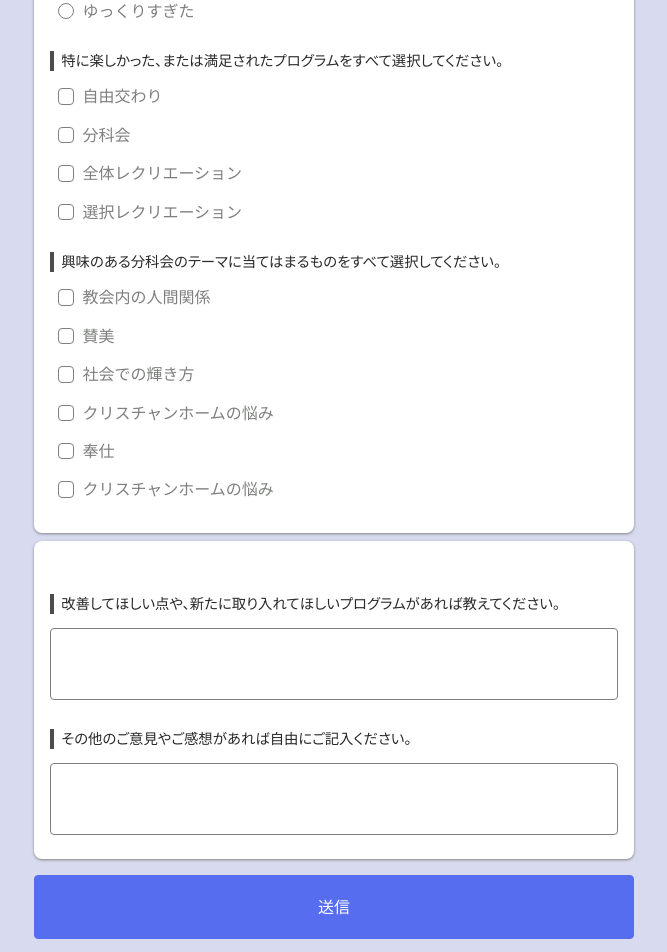
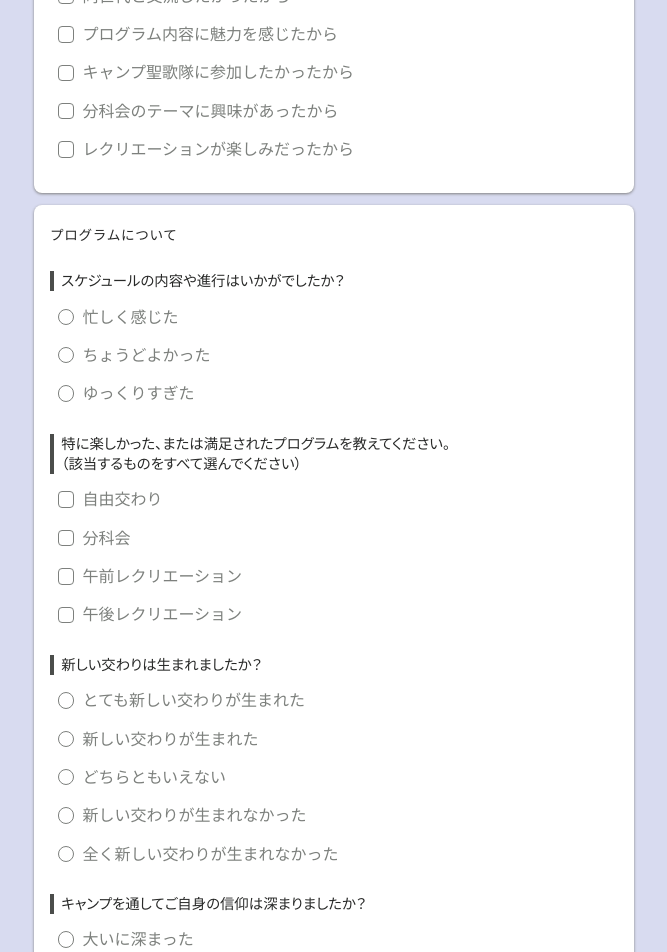
Before and after one commit to axunion/nitonabbc-form, a Nuxt app: page /survey/202505 in a window 1280 px wide. Shown: the part 1360-2312 px from the top of the page, without its empty margins (306-973 px from the left). Built offline with nearby package versions, Linux system fonts and the light colour scheme; no server answers.

Commit message:
feat: update survey form with new questions and improved layout

```diff
--- a/app/components/AppInputCheckbox.vue
+++ b/app/components/AppInputCheckbox.vue
@@ -53,7 +53,7 @@ const model = defineModel<string[]>();
 }
 
 .item {
-  align-items: center;
+  align-items: start;
   color: var(--color-subtext);
   display: flex;
   gap: 0.5em;
@@ -69,6 +69,7 @@ const model = defineModel<string[]>();
   border-radius: 4px;
   display: inline-block;
   height: 0.9em;
+  margin: 0.2em 0 0;
   width: 0.9em;
 }
 
--- a/app/pages/survey/202505.vue
+++ b/app/pages/survey/202505.vue
@@ -1,7 +1,6 @@
 <script setup lang="ts">
 const type = "202505s";
 const deadline = Date.parse("2025-05-18T23:59:59+09:00");
-const storageKey = "orqpboeruhqpeorhj";
 const requiredNames = ["name"];
 
 const { postState, error, checkExpiration, postToSheet } = useApi();
@@ -15,7 +14,8 @@ const postData = ref({
   websiteInfo: "",
   schedule: "",
   favorite: [],
-  futureThemes: [],
+  fellowship: "",
+  growth: "",
   kaizen: "",
   opinion: "",
 });
@@ -55,7 +55,9 @@ useHead({
     <template v-if="expirationState === null">
       <form v-if="isShowInput" class="form" @submit.prevent="submit">
         <AppCard>
-          <p>このたびはご参加いただき、誠にありがとうございました。今後のキャンプ運営の参考とさせていただきたく、ぜひアンケートにご協力ください。</p>
+          <p>
+            このたびはご参加いただき、誠にありがとうございました。今後のキャンプ運営の参考とさせていただきたく、ぜひアンケートにご協力ください。
+          </p>
         </AppCard>
 
         <FormBox>
@@ -92,6 +94,21 @@ useHead({
             { label: 'ちょうどよかった', value: 'ちょうどよかった' },
             { label: '少なかった', value: '少なかった' }
           ]" v-model="postData.websiteInfo" />
+
+          <p class="question">
+            今回の青年キャンプに参加しようと思った理由を教えてください。<br />
+            （該当するものをすべて選んでください）
+          </p>
+          <AppInputCheckbox name="favorite" :items="[
+            { label: 'いつも参加しているから', value: 'いつも参加しているから' },
+            { label: '教会や友人に誘われたから', value: '教会や友人に誘われたから' },
+            { label: '特にメッセージに期待していたから', value: '特にメッセージに期待していたから' },
+            { label: '同世代と交流したかったから', value: '同世代と交流したかったから' },
+            { label: 'プログラム内容に魅力を感じたから', value: 'プログラム内容に魅力を感じたから' },
+            { label: 'キャンプ聖歌隊に参加したかったから', value: 'キャンプ聖歌隊に参加したかったから' },
+            { label: '分科会のテーマに興味があったから', value: '分科会のテーマに興味があったから' },
+            { label: 'レクリエーションが楽しみだったから', value: 'レクリエーションが楽しみだったから' },
+          ]" v-model="postData.favorite" />
         </FormBox>
 
 
@@ -105,30 +122,43 @@ useHead({
             { label: 'ゆっくりすぎた', value: 'ゆっくりすぎた' }
           ]" v-model="postData.schedule" />
 
-          <p class="question">特に楽しかった、または満足されたプログラムをすべて選択してください。</p>
+          <p class="question">
+            特に楽しかった、または満足されたプログラムを教えてください。<br />
+            （該当するものをすべて選んでください）
+          </p>
           <AppInputCheckbox name="favorite" :items="[
             { label: '自由交わり', value: '自由交わり' },
             { label: '分科会', value: '分科会' },
-            { label: '全体レクリエーション', value: '全体レクリエーション' },
-            { label: '選択レクリエーション', value: '選択レクリエーション' }
+            { label: '午前レクリエーション', value: '午前レクリエーション' },
+            { label: '午後レクリエーション', value: '午後レクリエーション' }
           ]" v-model="postData.favorite" />
 
-          <p class="question">興味のある分科会のテーマに当てはまるものをすべて選択してください。</p>
-          <AppInputCheckbox name="futureThemes" :items="[
-            { label: '教会内の人間関係', value: '教会内の人間関係' },
-            { label: '賛美', value: '賛美' },
-            { label: '社会での輝き方', value: '社会での輝き方' },
-            { label: 'クリスチャンホームの悩み', value: 'クリスチャンホームの悩み' },
-            { label: '奉仕', value: '奉仕' },
-            { label: 'クリスチャンホームの悩み', value: 'クリスチャンホームの悩み' },
-          ]" v-model="postData.futureThemes" />
+          <p class="question">新しい交わりは生まれましたか？</p>
+          <AppInputRadio name="fellowship" :items="[
+            { label: 'とても新しい交わりが生まれた', value: 'とても新しい交わりが生まれた' },
+            { label: '新しい交わりが生まれた', value: '新しい交わりが生まれた' },
+            { label: 'どちらともいえない', value: 'どちらともいえない' },
+            { label: '新しい交わりが生まれなかった', value: '新しい交わりが生まれなかった' },
+            { label: '全く新しい交わりが生まれなかった', value: '全く新しい交わりが生まれなかった' }
+          ]" v-model="postData.fellowship" />
+
+          <p class="question">キャンプを通してご自身の信仰は深まりましたか？</p>
+          <AppInputRadio name="growth" :items="[
+            { label: '大いに深まった', value: '大いに深まった' },
+            { label: '少し深まった', value: '少し深まった' },
+            { label: '変化なし', value: '変化なし' },
+            { label: 'あまり深まらなかった', value: 'あまり深まらなかった' },
+            { label: '全く深まらなかった', value: '全く深まらなかった' }
+          ]" v-model="postData.growth" />
         </FormBox>
 
         <FormBox>
+          <template #label>その他</template>
+
           <p class="question">改善してほしい点や、新たに取り入れてほしいプログラムがあれば教えてください。</p>
           <AppTextarea name="kaizen" v-model="postData.kaizen" />
 
-          <p class="question">その他のご意見やご感想があれば自由にご記入ください。</p>
+          <p class="question">その他のご意見やご感想があれば、ご自由にご記入ください。</p>
           <AppTextarea name="opinion" v-model="postData.opinion" />
         </FormBox>
 
@@ -153,13 +183,12 @@ useHead({
     </template>
 
     <FormClose v-if="expirationState">
-      この申込は終了しています。<br />
-      This form is now closed.
+      このアンケートは終了しています。
     </FormClose>
   </main>
 
-  <!-- <OverlayLoading :show="isShowOverlayLoading" />
-  <OverlaySubmit :show="isShowOverlaySubmit" /> -->
+  <OverlayLoading :show="isShowOverlayLoading" />
+  <OverlaySubmit :show="isShowOverlaySubmit" />
 
 </template>
 
@@ -167,7 +196,7 @@ useHead({
 .form {
   display: flex;
   flex-direction: column;
-  gap: 0.5em;
+  gap: .75em;
 }
 
 .question {
```
